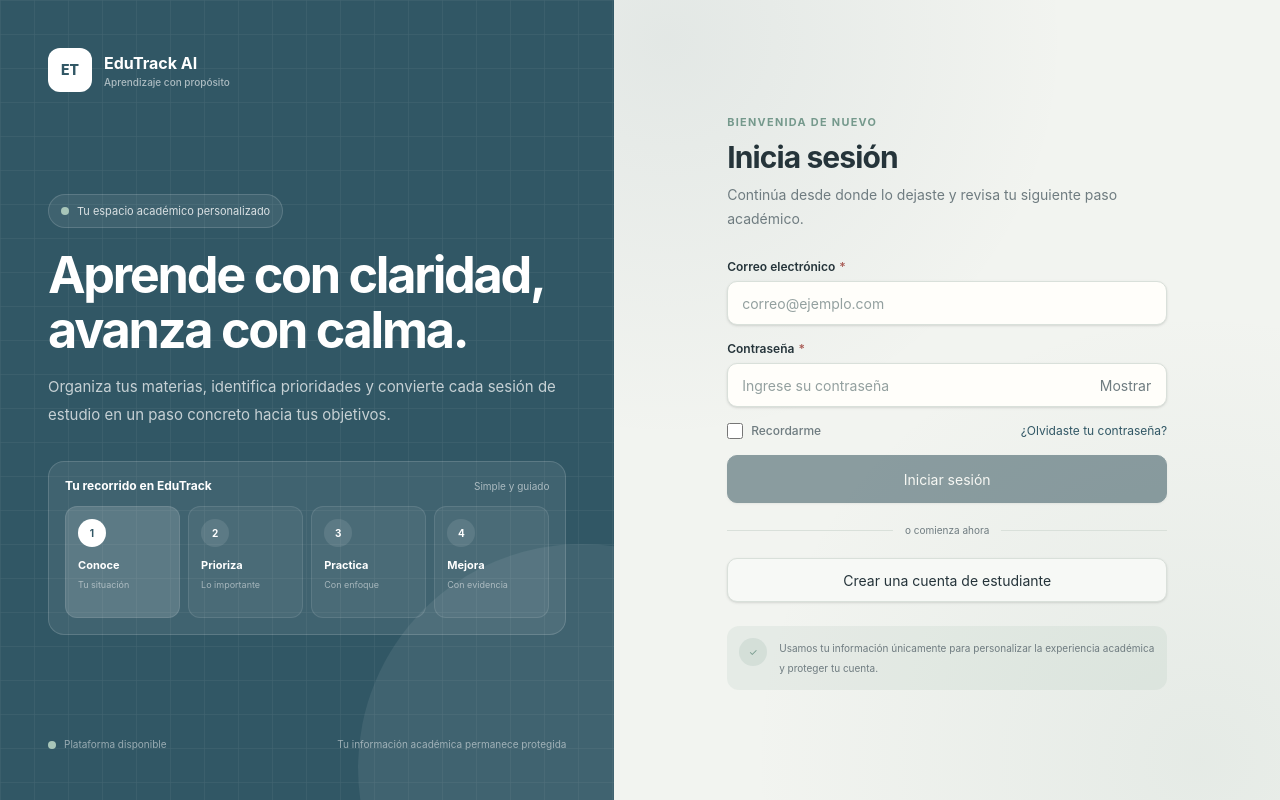
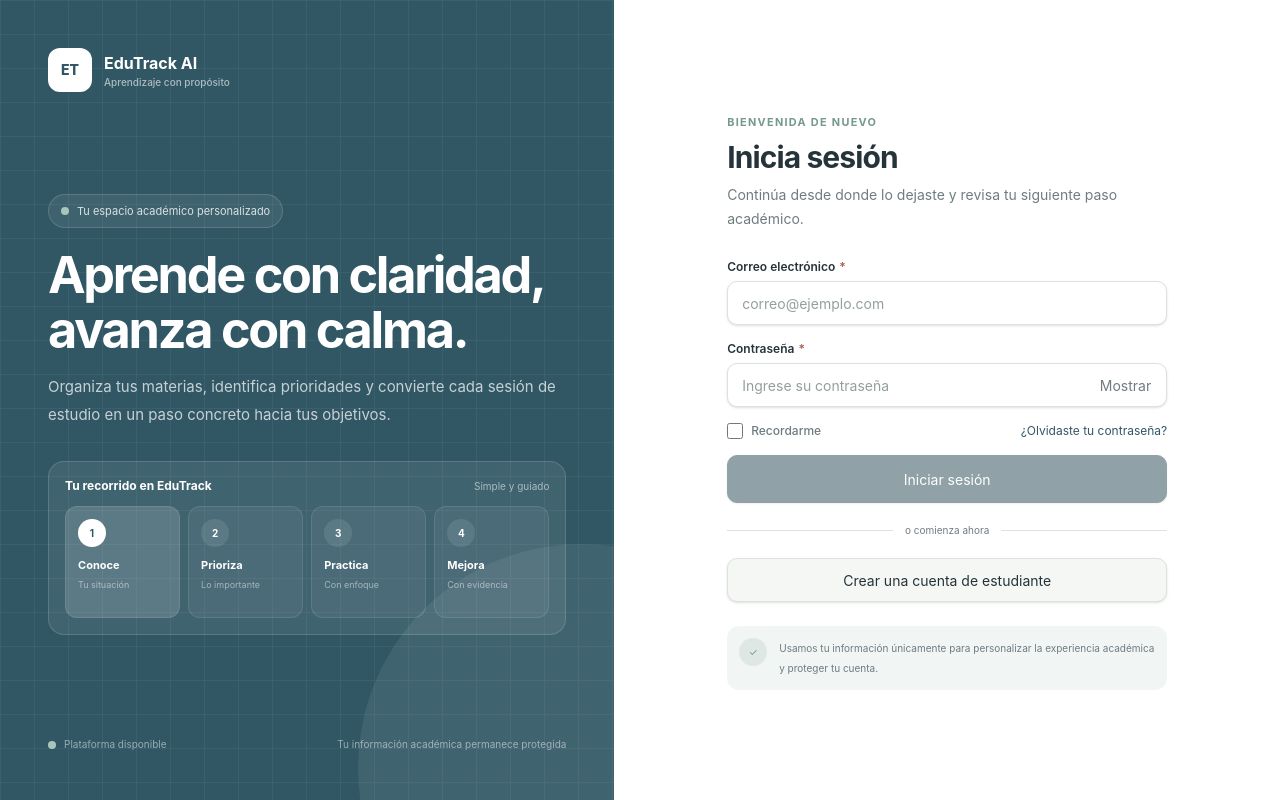
Before and after one commit to luiscdano/EdutrackAI_Frontend, a React (Vite) app: page /login in a window 1280 px wide. Built offline with nearby package versions, Linux system fonts and the light colour scheme.

Commit message:
style: make the application consistently light

```diff
--- a/src/index.css
+++ b/src/index.css
@@ -1,10 +1,10 @@
 @import "tailwindcss";
 
 :root {
-  --et-page: #f2f4f0;
-  --et-paper: #fffefa;
-  --et-soft: #f7f9f6;
-  --et-line: #d9e0da;
+  --et-page: #ffffff;
+  --et-paper: #ffffff;
+  --et-soft: #f5f7f5;
+  --et-line: #dce3de;
   --et-ink: #25343a;
   --et-muted: #6f7c80;
   --et-placeholder: #93a09f;
@@ -13,25 +13,8 @@
   --et-accent: #75998c;
   --et-warning: #9b6d35;
   --et-danger: #a95d57;
-  --et-shadow: 0 12px 32px rgb(37 52 58 / 5.5%);
+  --et-shadow: 0 8px 24px rgb(37 52 58 / 5%);
   color-scheme: light;
-}
-
-html[data-theme="dark"] {
-  --et-page: #182126;
-  --et-paper: #202b30;
-  --et-soft: #27343a;
-  --et-line: #39474d;
-  --et-ink: #edf3f1;
-  --et-muted: #a8b6b4;
-  --et-placeholder: #7f908f;
-  --et-primary: #9dbbc6;
-  --et-primary-hover: #b8cfd7;
-  --et-accent: #96b6aa;
-  --et-warning: #ddb77f;
-  --et-danger: #e39a93;
-  --et-shadow: 0 12px 32px rgb(0 0 0 / 18%);
-  color-scheme: dark;
 }
 
 @theme {
@@ -55,11 +38,11 @@ html[data-theme="dark"] {
 
 * { box-sizing: border-box; }
 html, body, #root { width: 100%; min-height: 100%; margin: 0; }
-html { scroll-behavior: smooth; background: var(--et-page); }
+html { scroll-behavior: smooth; background: #ffffff; }
 body {
   min-width: 320px;
   overflow-x: hidden;
-  background: var(--et-page);
+  background: #ffffff;
   color: var(--et-ink);
   font-family: Inter, ui-sans-serif, system-ui, -apple-system, BlinkMacSystemFont, "Segoe UI", sans-serif;
   font-size: 14px;
@@ -73,11 +56,10 @@ button { cursor: pointer; }
 button:disabled { cursor: not-allowed; }
 input::placeholder, textarea::placeholder { color: var(--et-placeholder); opacity: 1; }
 :focus-visible { outline: 2px solid var(--et-primary); outline-offset: 3px; }
-::selection { background: rgb(49 87 101 / 22%); color: var(--et-ink); }
+::selection { background: rgb(49 87 101 / 18%); color: var(--et-ink); }
 
 .app-grid-background {
-  background-color: var(--et-page);
-  background-image: radial-gradient(circle at 8% 5%, rgb(49 87 101 / 8%) 0, transparent 25rem), radial-gradient(circle at 88% 95%, rgb(117 153 140 / 10%) 0, transparent 28rem);
+  background: #ffffff;
 }
 
 .auth-identity-pattern {
@@ -116,12 +98,12 @@ input::placeholder, textarea::placeholder { color: var(--et-placeholder); opacit
 }
 .prototype-panel {
   border: 1px solid var(--et-line);
-  background: var(--et-paper);
+  background: #ffffff;
   border-radius: .875rem;
   box-shadow: var(--et-shadow);
 }
 .prototype-priority {
-  background: linear-gradient(135deg, var(--et-paper), rgb(49 87 101 / 7%), rgb(117 153 140 / 8%));
+  background: linear-gradient(135deg, #ffffff, rgb(49 87 101 / 4%), rgb(117 153 140 / 5%));
 }
 .prototype-badge {
   display: inline-flex;
@@ -129,13 +111,13 @@ input::placeholder, textarea::placeholder { color: var(--et-placeholder); opacit
   align-items: center;
   border-radius: 999px;
   padding: .3rem .58rem;
-  background: rgb(49 87 101 / 10%);
+  background: rgb(49 87 101 / 9%);
   color: var(--et-primary);
   font-size: .68rem;
   font-weight: 730;
 }
-.prototype-badge-attention { background: rgb(155 109 53 / 12%); color: var(--et-warning); }
-.prototype-scrollbar { scrollbar-color: rgb(111 124 128 / 35%) transparent; scrollbar-width: thin; }
+.prototype-badge-attention { background: rgb(155 109 53 / 10%); color: var(--et-warning); }
+.prototype-scrollbar { scrollbar-color: rgb(111 124 128 / 28%) transparent; scrollbar-width: thin; }
 
 @media (prefers-reduced-motion: reduce) {
   html { scroll-behavior: auto; }
```
